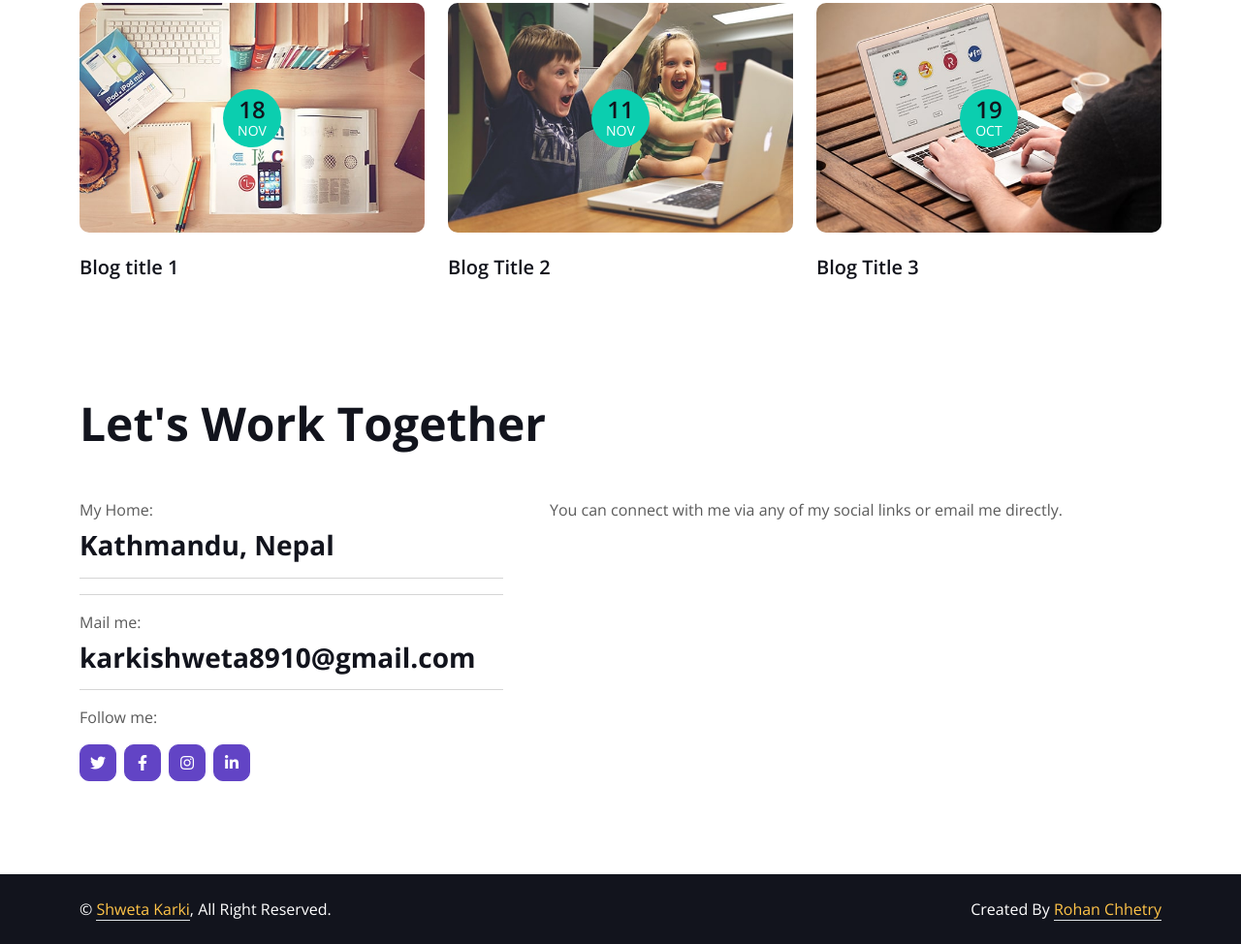
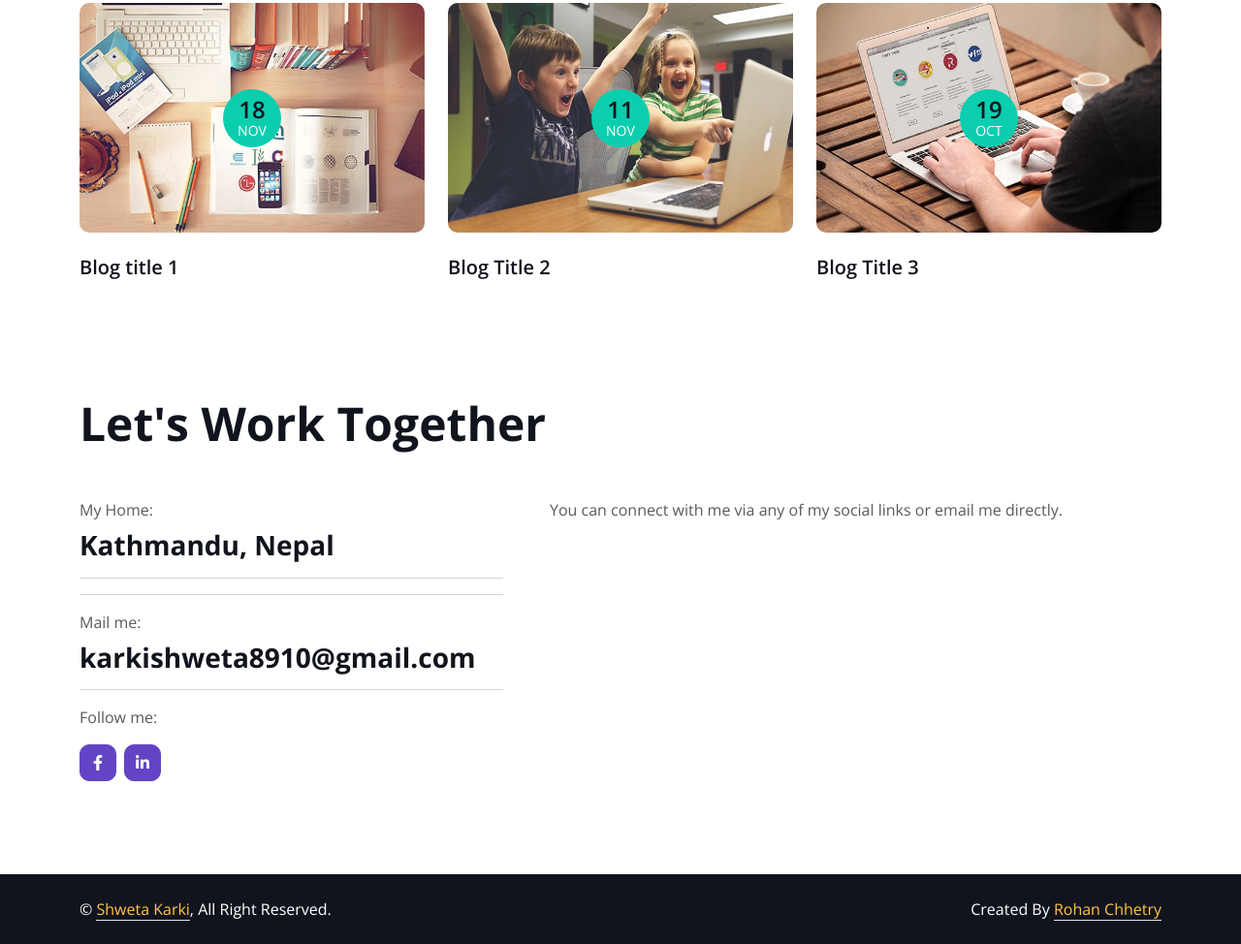
Before and after one commit to 0000Blaze/Shweta-Karki, a plain HTML site: page index.html in a window 1280 px wide. Shown: the part 2512-3486 px from the top of the page at 97% size. Drawn offline with nearby package versions, Linux system fonts and the light colour scheme.

Commit message:
social links fixed

```diff
--- a/index.html
+++ b/index.html
@@ -396,10 +396,10 @@
                     <hr class="w-100">
                     <p class="mb-2">Follow me:</p>
                     <div class="d-flex pt-2">
-                        <a class="btn btn-square btn-primary me-2" href=""><i class="fab fa-twitter"></i></a>
-                        <a class="btn btn-square btn-primary me-2" href=""><i class="fab fa-facebook-f"></i></a>
-                        <a class="btn btn-square btn-primary me-2" href=""><i class="fab fa-instagram"></i></a>
-                        <a class="btn btn-square btn-primary me-2" href=""><i class="fab fa-linkedin-in"></i></a>
+                        <!-- <a class="btn btn-square btn-primary me-2" href=""><i class="fab fa-twitter"></i></a> -->
+                        <a class="btn btn-square btn-primary me-2" href="https://www.facebook.com/profile.php?id=100077497371955"><i class="fab fa-facebook-f"></i></a>
+                        <!-- <a class="btn btn-square btn-primary me-2" href=""><i class="fab fa-instagram"></i></a> -->
+                        <a class="btn btn-square btn-primary me-2" href="https://www.linkedin.com/in/shweta-karki-86224516b/"><i class="fab fa-linkedin-in"></i></a>
                     </div>
                 </div>
                 <div class="col-lg-7 col-md-6 wow fadeInUp" data-wow-delay="0.5s">
```
